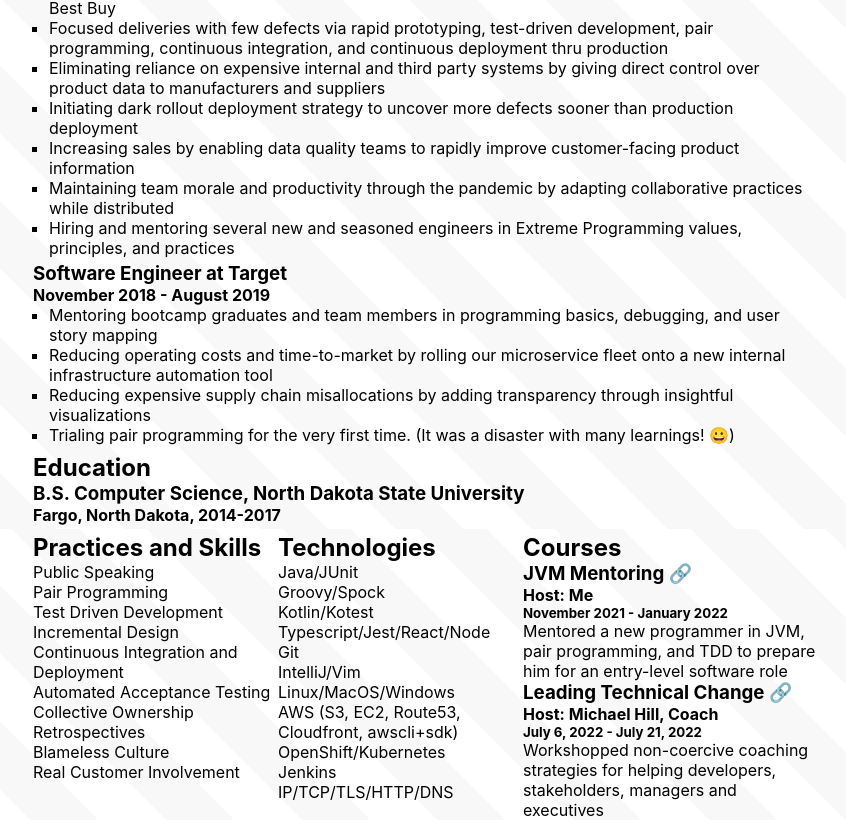
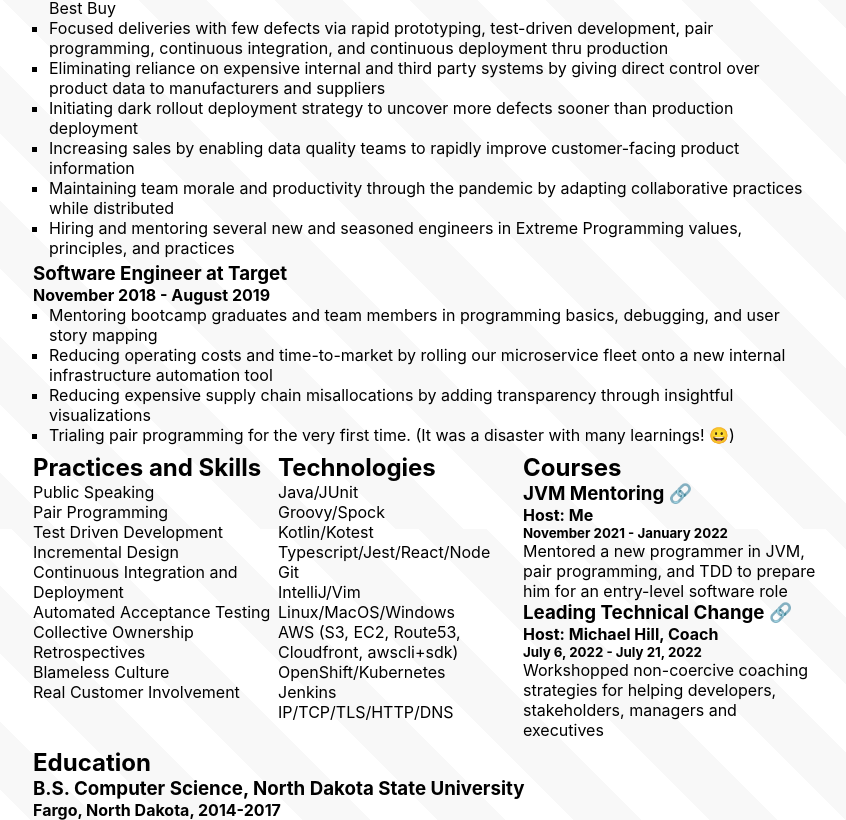
Before and after one commit to arctair/resume, a React (Create React App) app in the folder webapp/: page /prime in a window 1280 px wide. Shown: the part 279-1099 px from the top of the page, without its empty margins (215-1061 px from the left). Built offline with nearby package versions, Linux system fonts and the light colour scheme.

Commit message:
move education to end

```diff
--- a/webapp/src/resumes/Prime.tsx
+++ b/webapp/src/resumes/Prime.tsx
@@ -115,15 +115,6 @@ export default function App() {
           </ul>
         </Experience>
       </ExperienceContainer>
-      <h2>Education</h2>
-      <Education
-        school="North Dakota State University"
-        countryRegion="United States of America"
-        stateProvince="Fargo, North Dakota"
-        yearsAttended="2014-2017"
-        fieldOfStudy="B.S. Computer Science"
-        levelOfEducation="Undergraduate"
-      />
       <div style={{ display: 'flex' }}>
         <div style={{ flex: 1 }}>
           <TitledList
@@ -180,6 +171,15 @@ export default function App() {
           />
         </div>
       </div>
+      <h2>Education</h2>
+      <Education
+        school="North Dakota State University"
+        countryRegion="United States of America"
+        stateProvince="Fargo, North Dakota"
+        yearsAttended="2014-2017"
+        fieldOfStudy="B.S. Computer Science"
+        levelOfEducation="Undergraduate"
+      />
     </div>
   )
 }
```
